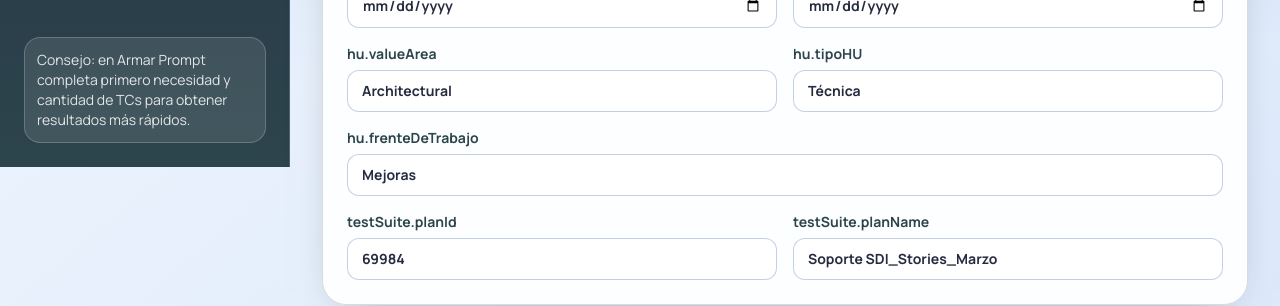
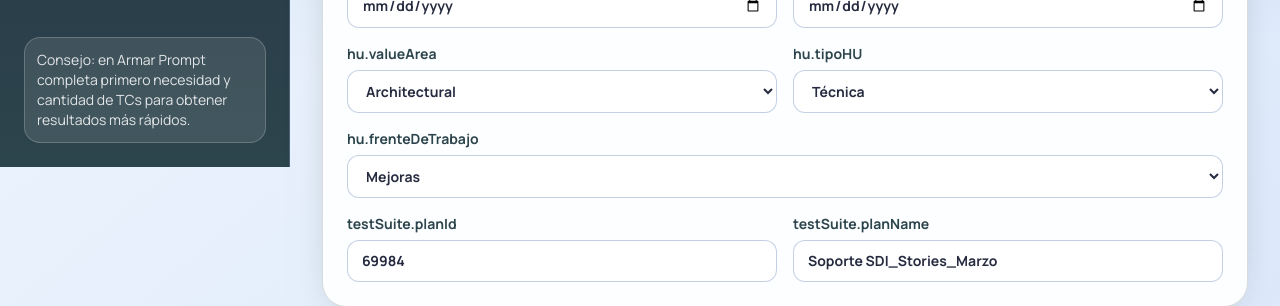
Before and after one commit to santi-osp/User-Story-Automation-in-Azure, a React (Vite) app in the folder front/: page / in a window 1280 px wide. Shown: the part 633-939 px from the top of the page. Built offline with nearby package versions, Linux system fonts and the light colour scheme; the HTML template or start-up script is replaced by a standard one.

Commit message:
feat: las opciones de personalizacion se volvieron listas

```diff
--- a/front/src/App.tsx
+++ b/front/src/App.tsx
@@ -125,9 +125,9 @@ function BuilderModule() {
                                 <label className="field-label">
                                     hu.risk
                                     <select className="field-input" {...methods.register("hu.risk")}>
-                                        <option value="Baja">Baja</option>
-                                        <option value="Media">Media</option>
-                                        <option value="Alta">Alta</option>
+                                        <option value="1 - High">1 - High</option>
+                                        <option value="2 - Medium">2 - Medium</option>
+                                        <option value="3 - Low">3 - Low</option>
                                     </select>
                                 </label>
 
@@ -142,16 +142,29 @@ function BuilderModule() {
 
                                 <label className="field-label">
                                     hu.valueArea
-                                    <input className="field-input" {...methods.register("hu.valueArea")} />
+                                    <select className="field-input" {...methods.register("hu.valueArea")}>
+                                        <option value="Business">Business </option>
+                                        <option value="Architectural">Architectural</option>
+                                    </select>
                                 </label>
                                 <label className="field-label">
                                     hu.tipoHU
-                                    <input className="field-input" {...methods.register("hu.tipoHU")} />
+                                    <select className="field-input" {...methods.register("hu.tipoHU")}>
+                                        <option value="Funcional">Funcional</option>
+                                        <option value="Técnica">Técnica</option>
+                                    </select>
                                 </label>
 
                                 <label className="field-label md:col-span-2">
                                     hu.frenteDeTrabajo
-                                    <input className="field-input" {...methods.register("hu.frenteDeTrabajo")} />
+                                    <select className="field-input" {...methods.register("hu.frenteDeTrabajo")}>
+                                        <option value="ControlCambios">ControlCambios</option>
+                                        <option value="Mejoras">Mejoras</option>
+                                        <option value="OptimizacionBackEnd">OptimizacionBackEnd</option>
+                                        <option value="OptimizacionFrontEnd">OptimizacionFrontEnd</option>
+                                        <option value="Proyecto">Proyecto </option>
+                                        <option value="Seguridad">Seguridad</option>
+                                    </select>
                                 </label>
                             </div>
 
```
